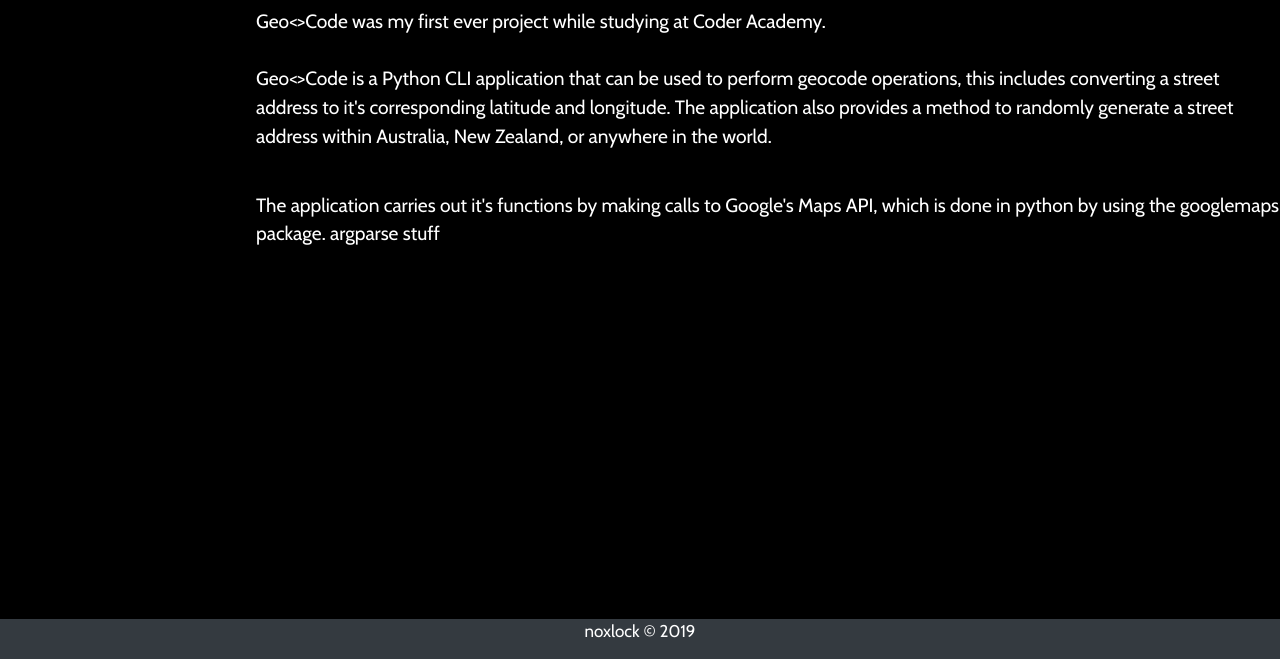
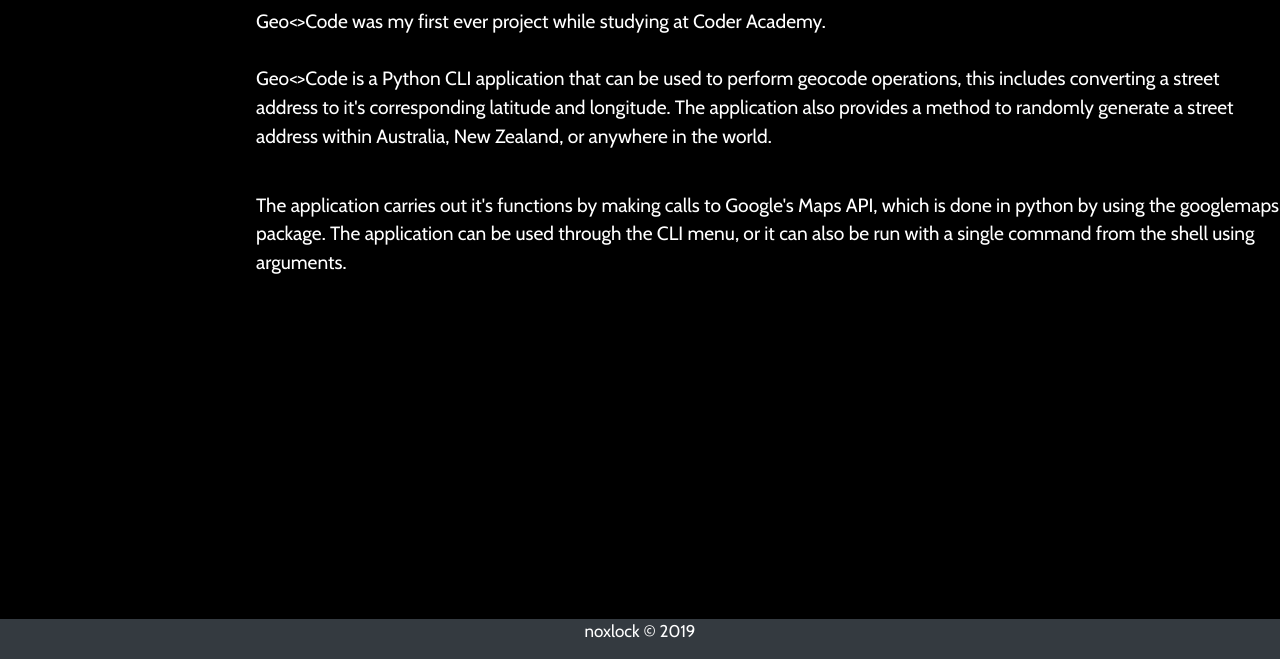
Before and after one commit to noxlock/Portfolio, a website: page public/Projects/geo<>code/index.html in a window 1280 px wide. Shown: the part 141-800 px from the top of the page. Drawn offline with nearby package versions, Linux system fonts and the light colour scheme.

Commit message:
Worked on geo<>code project page

```diff
--- a/public/Projects/geo<>code/index.html
+++ b/public/Projects/geo<>code/index.html
@@ -89,7 +89,7 @@
                         </p>
                         </br>
                         <p>
-                            The application carries out it's functions by making calls to Google's Maps API, which is done in python by using the googlemaps package. argparse stuff
+                            The application carries out it's functions by making calls to Google's Maps API, which is done in python by using the googlemaps package. The application can be used through the CLI menu, or it can also be run with a single command from the shell using arguments.
                         </p>
                     </div>
                 </div>
```
